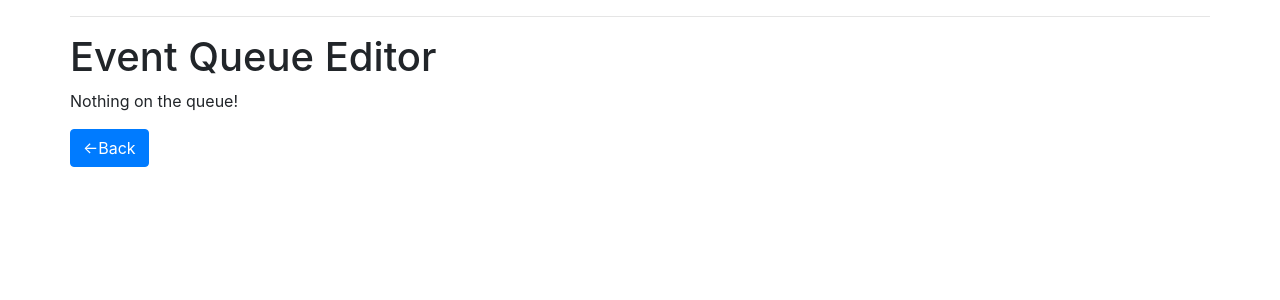
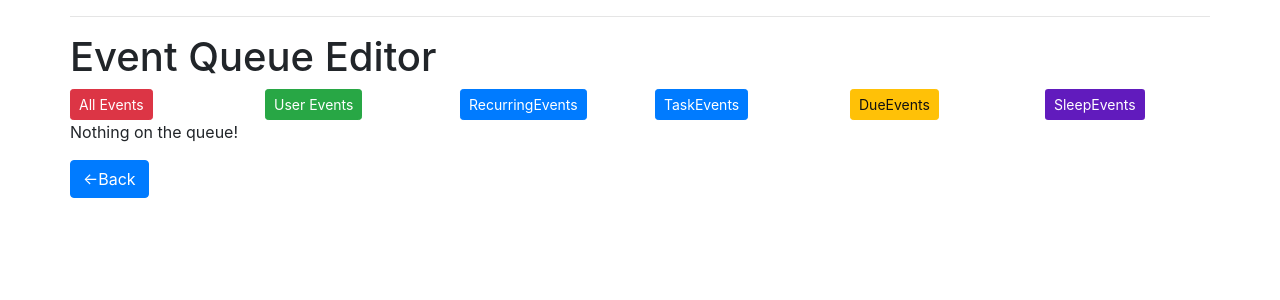
Before and after one commit to ika-musuko/tma, a Flask app: page /edit_queue/ in a window 1280 px wide. Shown: the part 98-398 px from the top of the page. Run offline with Flask 2, Linux system fonts and the light colour scheme; the visitor is signed in with stand-in values (Sample User, id 1); data comes from the database, SQL or seed files in the repository; data that the repository does not hold is empty; parts of the project's set-up code (start-up, migrations or seed data) failed here and were passed over; some libraries are stand-ins or nearby versions.

Commit message:
added edit queue event filter

```diff
--- a/project/templates/edit_queue.html
+++ b/project/templates/edit_queue.html
@@ -1,28 +1,40 @@
 {% extends 'base.html' %}
 {% block content %}
 <h1>Event Queue Editor</h1>
+    <div class="row">
+        <div class='col-sm'>
+            <a class="btn btn-danger btn-sm" role="button" href="{{ url_for('edit_queue') }}">All Events</a>
+        </div>
+        <div class='col-sm'>
+            <a class="btn btn-success btn-sm" role="button" href="{{ url_for('edit_queue', filt='Event') }}">User Events</a>
+        </div>
+        <div class='col-sm'>
+            <a class="btn btn-primary btn-sm" role="button" href="{{ url_for('edit_queue', filt='RecurringEvent') }}">RecurringEvents</a>
+        </div>
+        <div class='col-sm'>
+            <a class="btn btn-primary btn-sm" role="button" href="{{ url_for('edit_queue', filt='TaskEvent') }}">TaskEvents</a>
+        </div>
+        <div class='col-sm'>
+            <a class="btn btn-warning btn-sm" role="button" href="{{ url_for('edit_queue', filt='DueEvent') }}">DueEvents</a>
+        </div>
+        <div class='col-sm'>
+            <a class="btn btn-sample btn-sm" role="button" href="{{ url_for('edit_queue', filt='SleepEvent') }}">SleepEvents</a>
+        </div>
+    </div>
 {% if event_queue.items|length < 1 %}
 <p>Nothing on the queue!</p>
 {% else %}
 <center>
-    {#<div class="row">
-        <a class="btn btn-success btn-sm" role="button" href="{{ url_for('edit_queue', filt='
-
-
-
-
-
-    </div> #}
     <div>
         {% if event_queue.has_prev %}
-            <a class=" btn btn-danger btn-space btn-block" role="button" href="{{ url_for('edit_queue', page=event_queue.prev_num) }}">↑ higher events ↑</a>
+            <a class=" btn btn-danger btn-space btn-block" role="button" href="{{ url_for('edit_queue', filt=filt, page=event_queue.prev_num) }}">↑ higher events ↑</a>
         {% else %}
         <div>top of the event queue</div>
         {% endif %}
     </div>
     <div>
         {% if event_queue.has_next %}
-            <a class="btn btn-primary btn-space btn-block" role="button" href="{{ url_for('edit_queue', page=event_queue.next_num) }}">↓ lower events ↓</a>
+            <a class="btn btn-primary btn-space btn-block" role="button" href="{{ url_for('edit_queue', filt=filt, page=event_queue.next_num) }}">↓ lower events ↓</a>
         {% else %}
             <div>bottom of the event queue</div>
         {% endif %}
--- a/project/views.py
+++ b/project/views.py
@@ -141,7 +141,12 @@ def add_event(event_type):
 @app.route('/edit_queue/<int:page>', methods=['GET', 'POST'])
 @login_required
 def edit_queue(page=1):
-    events = current_user.events.paginate(page, EVENTS_PER_PAGE, False)
+    filt = request.args.get('filt')
+    print("using filter %s" % filt)
+    if filt in ('Event','RecurringEvent','TaskEvent','DueEvent','SleepEvent'):
+        events = current_user.events.filter_by(type=filt).paginate(page,EVENTS_PER_PAGE, False)
+    else:
+        events = current_user.events.paginate(page, EVENTS_PER_PAGE, False)
     return render_template('edit_queue.html', event_queue=events)
 
 ### EDIT EVENT PAGE ###
```
Also changed, not shown: 1 other file.
